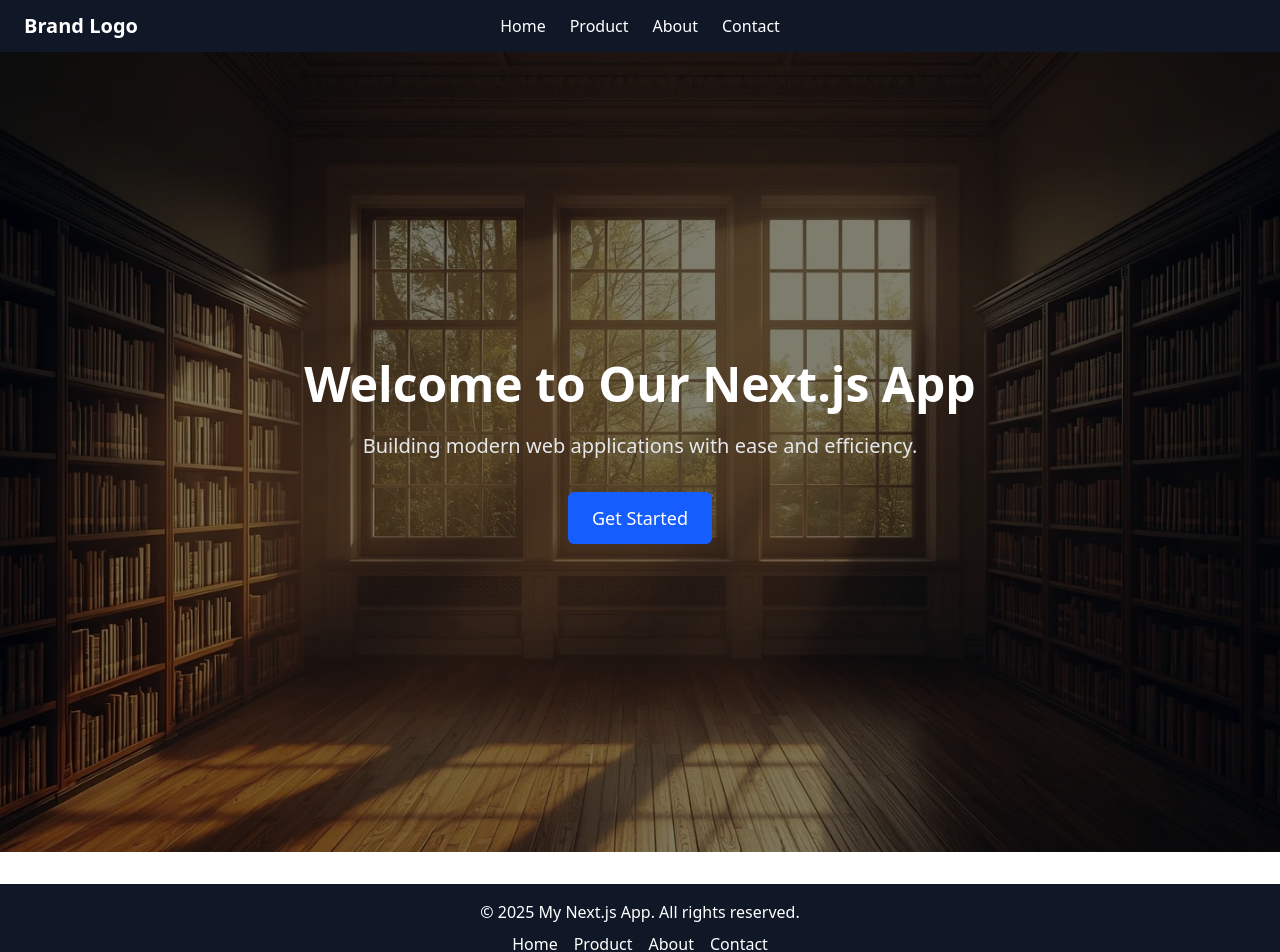
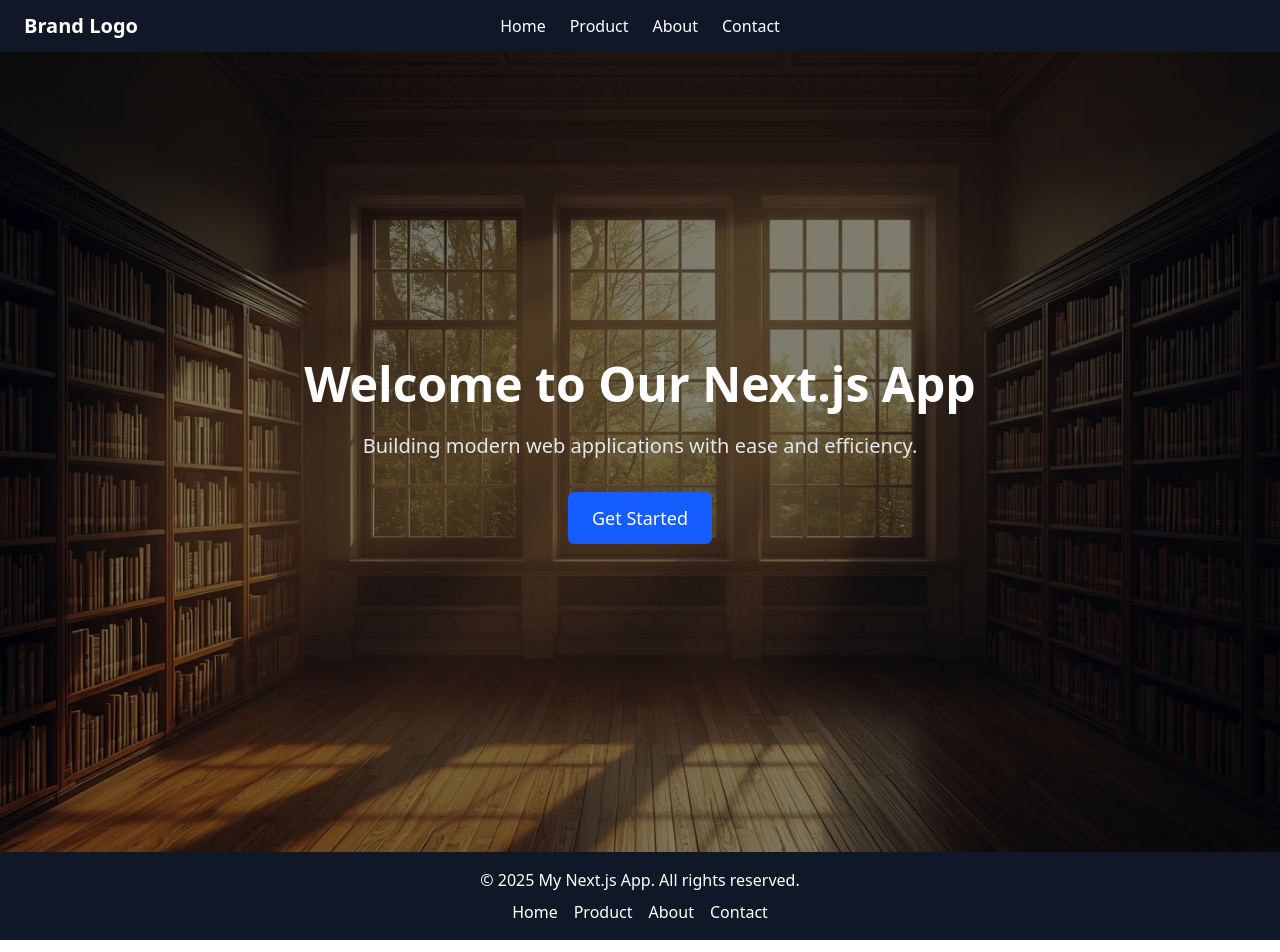
Before and after one commit to yanas-logs/litebase, a Next.js app in the folder nextjs/: page / in a window 1280 px wide. Shown: the top 952 px of the page. Built offline with nearby package versions, Linux system fonts and the light colour scheme.

Commit message:
chore: refactor margin top from footer

```diff
--- a/nextjs/src/app/components/layout/Footer.tsx
+++ b/nextjs/src/app/components/layout/Footer.tsx
@@ -6,7 +6,7 @@ export default function Footer() {
   const year = new Date().getFullYear();
 
   return(
-    <footer className="bg-gray-900 text-white p-4 mt-8">
+    <footer className="bg-gray-900 text-white p-4">
       <div className="container mx-auto text-center">
         <p>&copy; {year} My Next.js App. All rights reserved.</p>
         <nav className="mt-2">
```
